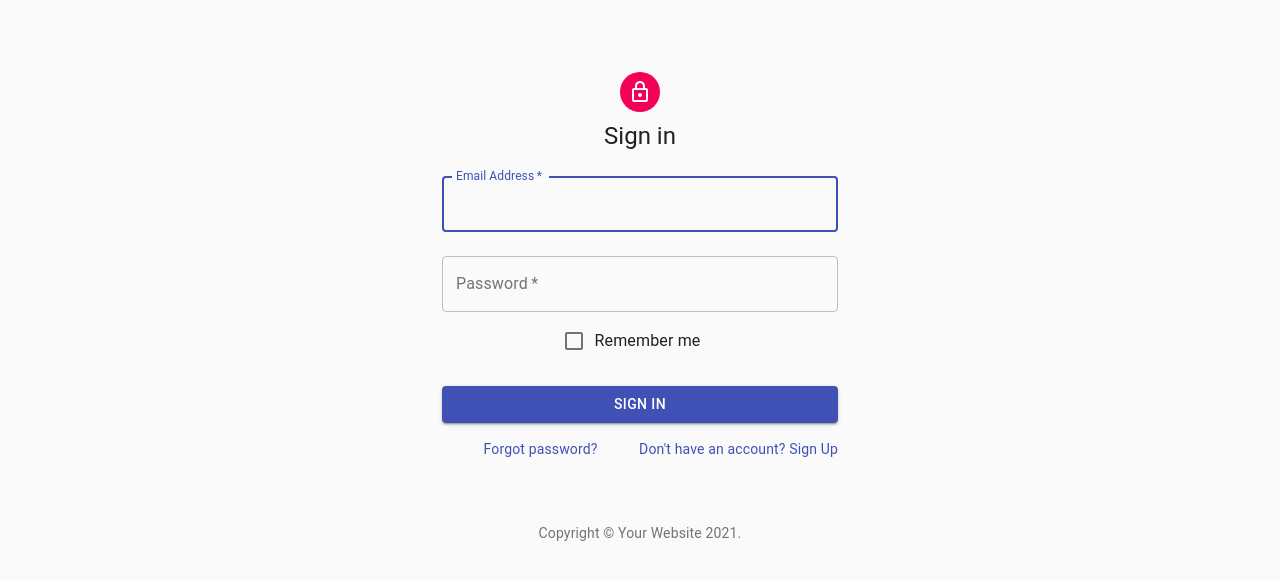
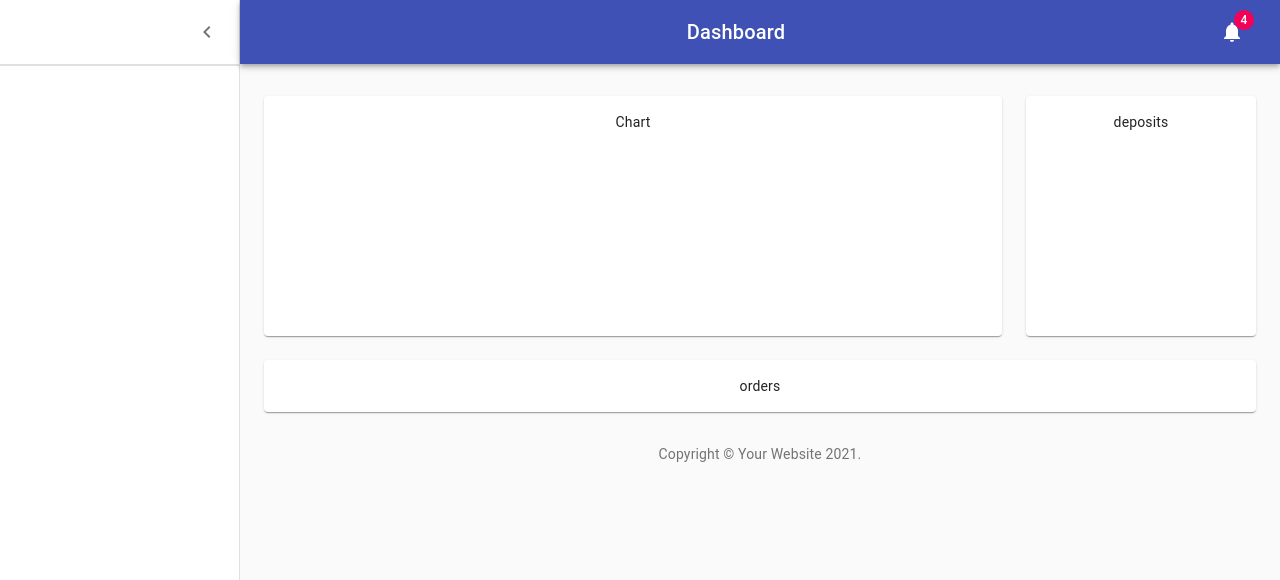
Before and after one commit to CS305-software-Engineering/nginx-log-tool, a React (Create React App) app in the folder src/frontend/: page / in a window 1280 px wide. Shown: the top 580 px of the page. Built offline with nearby package versions, Linux system fonts and the light colour scheme.

Commit message:
Home page started

```diff
--- a/src/frontend/package.json
+++ b/src/frontend/package.json
@@ -10,6 +10,7 @@
     "@testing-library/user-event": "^12.1.10",
     "react": "^17.0.1",
     "react-dom": "^17.0.1",
+    "react-router-dom": "^5.2.0",
     "react-scripts": "4.0.3",
     "web-vitals": "^1.0.1"
   },
--- a/src/frontend/src/App.js
+++ b/src/frontend/src/App.js
@@ -1,12 +1,14 @@
 import logo from './logo.svg';
 import './App.css';
 import LogIn from './main/login';
-
+import SignUp from './main/sign-up';
+import Dashboard from './main/home';
 function App() {
   return (
     <div className="App">
-      <LogIn />
-
+      {/* <LogIn />
+      <SignUp /> */}
+      <Dashboard />
     </div>
   );
 }
--- a/src/frontend/src/main/home.js
+++ b/src/frontend/src/main/home.js
@@ -0,0 +1,205 @@
+import React from 'react';
+import clsx from 'clsx';
+import { makeStyles } from '@material-ui/core/styles';
+import CssBaseline from '@material-ui/core/CssBaseline';
+import Drawer from '@material-ui/core/Drawer';
+import Box from '@material-ui/core/Box';
+import AppBar from '@material-ui/core/AppBar';
+import Toolbar from '@material-ui/core/Toolbar';
+import List from '@material-ui/core/List';
+import Typography from '@material-ui/core/Typography';
+import Divider from '@material-ui/core/Divider';
+import IconButton from '@material-ui/core/IconButton';
+import Badge from '@material-ui/core/Badge';
+import Container from '@material-ui/core/Container';
+import Grid from '@material-ui/core/Grid';
+import Paper from '@material-ui/core/Paper';
+import Link from '@material-ui/core/Link';
+import MenuIcon from '@material-ui/icons/Menu';
+import ChevronLeftIcon from '@material-ui/icons/ChevronLeft';
+import NotificationsIcon from '@material-ui/icons/Notifications';
+// import { mainListItems, secondaryListItems } from './listItems';
+// import Chart from './Chart';
+// import Deposits from './Deposits';
+// import Orders from './Orders';
+
+function Copyright() {
+  return (
+    <Typography variant="body2" color="textSecondary" align="center">
+      {'Copyright © '}
+      <Link color="inherit" href="https://material-ui.com/">
+        Your Website
+      </Link>{' '}
+      {new Date().getFullYear()}
+      {'.'}
+    </Typography>
+  );
+}
+
+const drawerWidth = 240;
+
+const useStyles = makeStyles((theme) => ({
+  root: {
+    display: 'flex',
+  },
+  toolbar: {
+    paddingRight: 24, // keep right padding when drawer closed
+  },
+  toolbarIcon: {
+    display: 'flex',
+    alignItems: 'center',
+    justifyContent: 'flex-end',
+    padding: '0 8px',
+    ...theme.mixins.toolbar,
+  },
+  appBar: {
+    zIndex: theme.zIndex.drawer + 1,
+    transition: theme.transitions.create(['width', 'margin'], {
+      easing: theme.transitions.easing.sharp,
+      duration: theme.transitions.duration.leavingScreen,
+    }),
+  },
+  appBarShift: {
+    marginLeft: drawerWidth,
+    width: `calc(100% - ${drawerWidth}px)`,
+    transition: theme.transitions.create(['width', 'margin'], {
+      easing: theme.transitions.easing.sharp,
+      duration: theme.transitions.duration.enteringScreen,
+    }),
+  },
+  menuButton: {
+    marginRight: 36,
+  },
+  menuButtonHidden: {
+    display: 'none',
+  },
+  title: {
+    flexGrow: 1,
+  },
+  drawerPaper: {
+    position: 'relative',
+    whiteSpace: 'nowrap',
+    width: drawerWidth,
+    transition: theme.transitions.create('width', {
+      easing: theme.transitions.easing.sharp,
+      duration: theme.transitions.duration.enteringScreen,
+    }),
+  },
+  drawerPaperClose: {
+    overflowX: 'hidden',
+    transition: theme.transitions.create('width', {
+      easing: theme.transitions.easing.sharp,
+      duration: theme.transitions.duration.leavingScreen,
+    }),
+    width: theme.spacing(7),
+    [theme.breakpoints.up('sm')]: {
+      width: theme.spacing(9),
+    },
+  },
+  appBarSpacer: theme.mixins.toolbar,
+  content: {
+    flexGrow: 1,
+    height: '100vh',
+    overflow: 'auto',
+  },
+  container: {
+    paddingTop: theme.spacing(4),
+    paddingBottom: theme.spacing(4),
+  },
+  paper: {
+    padding: theme.spacing(2),
+    display: 'flex',
+    overflow: 'auto',
+    flexDirection: 'column',
+  },
+  fixedHeight: {
+    height: 240,
+  },
+}));
+
+export default function Dashboard() {
+  const classes = useStyles();
+  const [open, setOpen] = React.useState(true);
+  const handleDrawerOpen = () => {
+    setOpen(true);
+  };
+  const handleDrawerClose = () => {
+    setOpen(false);
+  };
+  const fixedHeightPaper = clsx(classes.paper, classes.fixedHeight);
+
+  return (
+    <div className={classes.root}>
+      <CssBaseline />
+      <AppBar position="absolute" className={clsx(classes.appBar, open && classes.appBarShift)}>
+        <Toolbar className={classes.toolbar}>
+          <IconButton
+            edge="start"
+            color="inherit"
+            aria-label="open drawer"
+            onClick={handleDrawerOpen}
+            className={clsx(classes.menuButton, open && classes.menuButtonHidden)}
+          >
+            <MenuIcon />
+          </IconButton>
+          <Typography component="h1" variant="h6" color="inherit" noWrap className={classes.title}>
+            Dashboard
+          </Typography>
+          <IconButton color="inherit">
+            <Badge badgeContent={4} color="secondary">
+              <NotificationsIcon />
+            </Badge>
+          </IconButton>
+        </Toolbar>
+      </AppBar>
+      <Drawer
+        variant="permanent"
+        classes={{
+          paper: clsx(classes.drawerPaper, !open && classes.drawerPaperClose),
+        }}
+        open={open}
+      >
+        <div className={classes.toolbarIcon}>
+          <IconButton onClick={handleDrawerClose}>
+            <ChevronLeftIcon />
+          </IconButton>
+        </div>
+        <Divider />
+        {/* <List>{mainListItems}</List> */}
+        <Divider />
+        {/* <List>{secondaryListItems}</List> */}
+      </Drawer>
+      <main className={classes.content}>
+        <div className={classes.appBarSpacer} />
+        <Container maxWidth="lg" className={classes.container}>
+          <Grid container spacing={3}>
+            {/* Chart */}
+            <Grid item xs={12} md={8} lg={9}>
+              <Paper className={fixedHeightPaper}>
+                {/* <Chart /> */}
+                Chart
+              </Paper>
+            </Grid>
+            {/* Recent Deposits */}
+            <Grid item xs={12} md={4} lg={3}>
+              <Paper className={fixedHeightPaper}>
+                {/* <Deposits /> */}
+                deposits
+              </Paper>
+            </Grid>
+            {/* Recent Orders */}
+            <Grid item xs={12}>
+              <Paper className={classes.paper}>
+                {/* <Orders /> */}
+                orders
+              </Paper>
+            </Grid>
+          </Grid>
+          <Box pt={4}>
+            <Copyright />
+          </Box>
+        </Container>
+      </main>
+    </div>
+  );
+}
```
Also changed, not shown: 2 other files (tests, documents, lock files or other folders).
